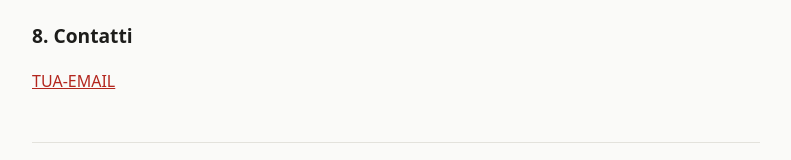
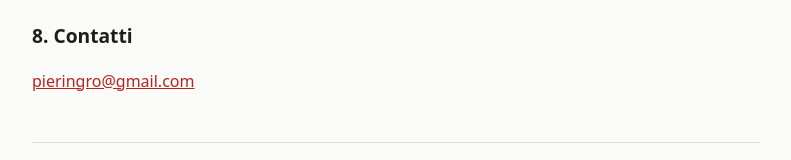
Before and after one commit to pieringro/vialenta-public, a plain HTML site: page terms.html in a window 1280 px wide. Shown: the part 1370-1530 px from the top of the page, without its empty margins (244-1035 px from the left). Drawn offline with Linux system fonts and the light colour scheme.

Commit message:
Update contact email in terms.html

```diff
--- a/terms.html
+++ b/terms.html
@@ -44,7 +44,7 @@
 <p>Questi termini possono essere aggiornati. La versione in vigore è sempre quella pubblicata in questa pagina, con la data dell'ultimo aggiornamento.</p>
 
 <h2>8. Contatti</h2>
-<p><a href="mailto:TUA-EMAIL">TUA-EMAIL</a></p>
+<p><a href="mailto:pieringro@gmail.com">pieringro@gmail.com</a></p>
 
 <footer>vialenta-upload · <a href="./">Home</a> · <a href="privacy.html">Privacy</a></footer>
 </main>
```
